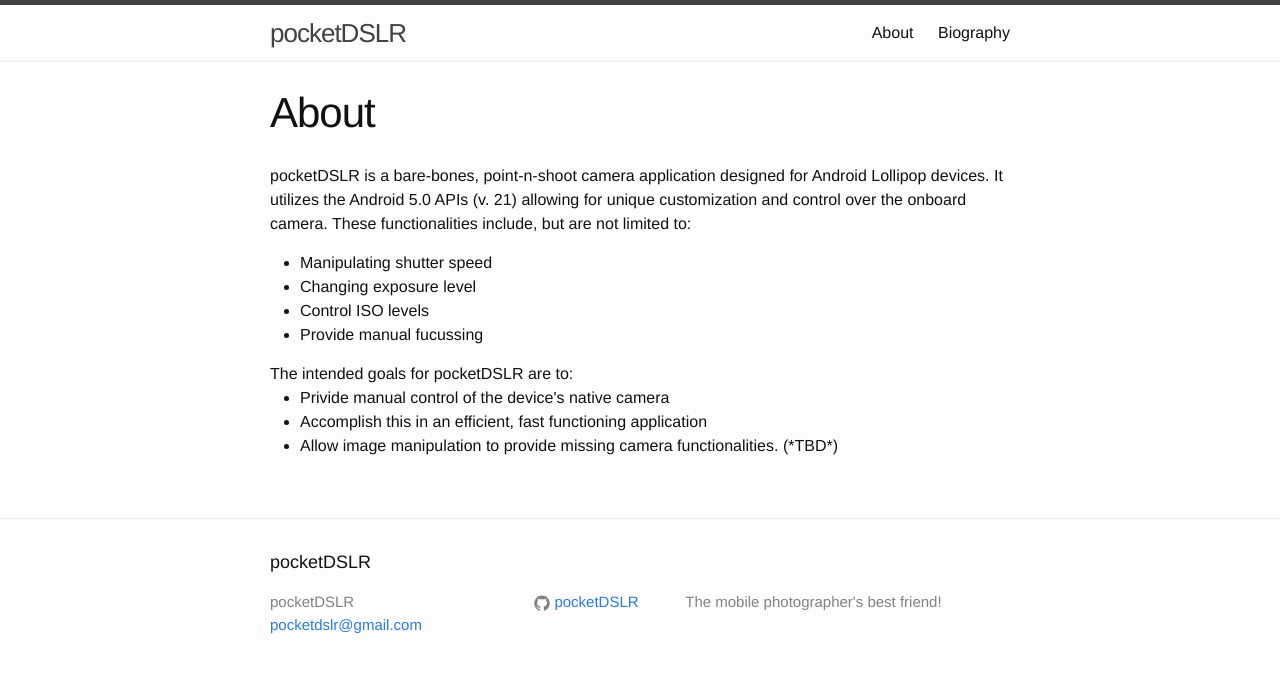
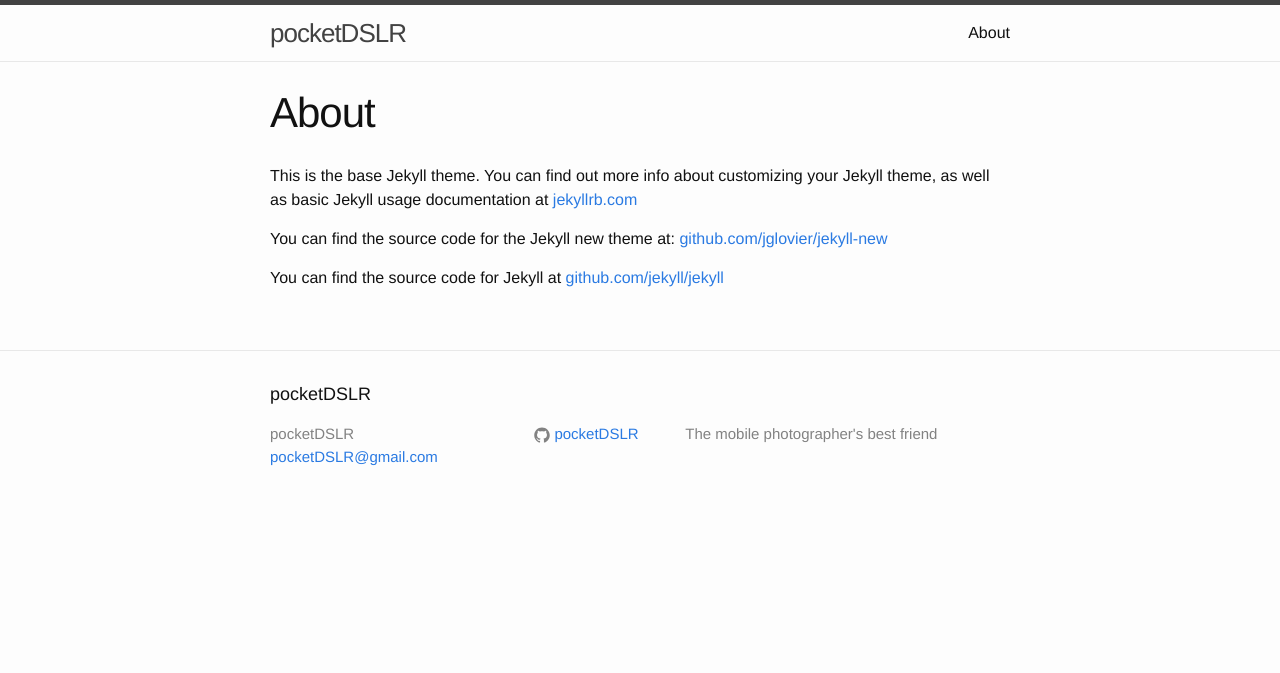
Before and after one commit to pocketDSLR/pocketDSLR.github.io, a Jekyll site: the page built from about.md, in a window 1280 px wide. Shown: the top 673 px of the page. Built offline with Jekyll 4.4.1, drawn with Linux system fonts in a browser that asks for light colours.

Commit message:
Starting from scratch

```diff
--- a/_config.yml
+++ b/_config.yml
@@ -1,10 +1,10 @@
 # Site settings
 title: pocketDSLR
-email: pocketdslr@gmail.com
+email: pocketDSLR@gmail.com
 description: > # this means to ignore newlines until "baseurl:"
-  The mobile photographer's best friend!
+  The mobile photographer's best friend
 baseurl: "" # the subpath of your site, e.g. /blog/
-url: "https://pocketDSLR.github.io" # the base hostname & protocol for your site
+url: "http://pocketDSLR.github.io" # the base hostname & protocol for your site
 github_username:  pocketDSLR
 
 # Build settings
--- a/_layouts/default.html
+++ b/_layouts/default.html
@@ -17,14 +17,4 @@
 
   </body>
 
-  <script>
-    (function(i,s,o,g,r,a,m){i['GoogleAnalyticsObject']=r;i[r]=i[r]||function(){
-    (i[r].q=i[r].q||[]).push(arguments)},i[r].l=1*new Date();a=s.createElement(o),
-    m=s.getElementsByTagName(o)[0];a.async=1;a.src=g;m.parentNode.insertBefore(a,m)
-    })(window,document,'script','//www.google-analytics.com/analytics.js','ga');
-
-    ga('create', 'UA-59759827-1', 'auto');
-    ga('send', 'pageview');
-  </script>
-
 </html>
--- a/_layouts/page.html
+++ b/_layouts/page.html
@@ -10,14 +10,5 @@
   <article class="post-content">
     {{ content }}
   </article>
-  <script>
-    (function(i,s,o,g,r,a,m){i['GoogleAnalyticsObject']=r;i[r]=i[r]||function(){
-    (i[r].q=i[r].q||[]).push(arguments)},i[r].l=1*new Date();a=s.createElement(o),
-    m=s.getElementsByTagName(o)[0];a.async=1;a.src=g;m.parentNode.insertBefore(a,m)
-    })(window,document,'script','//www.google-analytics.com/analytics.js','ga');
-
-    ga('create', 'UA-59759827-1', 'auto');
-    ga('send', 'pageview');
-  </script>
 
 </div>
--- a/_posts/2015-02-13-welcome-to-jekyll.markdown
+++ b/_posts/2015-04-22-welcome-to-jekyll.markdown
@@ -1,7 +1,7 @@
 ---
 layout: post
 title:  "Welcome to Jekyll!"
-date:   2015-02-13 19:43:31
+date:   2015-04-22 17:11:59
 categories: jekyll update
 ---
 You’ll find this post in your `_posts` directory. Go ahead and edit it and re-build the site to see your changes. You can rebuild the site in many different ways, but the most common way is to run `jekyll serve`, which launches a web server and auto-regenerates your site when a file is updated.
--- a/about.html
+++ /dev/null
@@ -1,25 +0,0 @@
----
-layout: page
-title: About
-permalink: /about/
----
-
-<p>
-pocketDSLR is a bare-bones, point-n-shoot camera application designed for
-Android Lollipop devices. It utilizes the Android 5.0 APIs (v. 21) allowing
-for unique customization and control over the onboard camera. These
-functionalities include, but are not limited to:
-</p>
-  <ul>
-    <li>Manipulating shutter speed</li>
-    <li>Changing exposure level</li>
-    <li>Control ISO levels</li>
-    <li>Provide manual fucussing</li>
- </ul>
-
-The intended goals for pocketDSLR are to:
-  <ul>
-    <li>Privide manual control of the device's native camera</li>
-    <li>Accomplish this in an efficient, fast functioning application</li>
-    <li>Allow image manipulation to provide missing camera functionalities. (*TBD*)</li>
-  </ul>
--- /dev/null
+++ b/about.md
@@ -0,0 +1,11 @@
+---
+layout: page
+title: About
+permalink: /about/
+---
+
+This is the base Jekyll theme. You can find out more info about customizing your Jekyll theme, as well as basic Jekyll usage documentation at [jekyllrb.com](http://jekyllrb.com/)
+
+You can find the source code for the Jekyll new theme at: [github.com/jglovier/jekyll-new](https://github.com/jglovier/jekyll-new)
+
+You can find the source code for Jekyll at [github.com/jekyll/jekyll](https://github.com/jekyll/jekyll)
--- a/index.html
+++ b/index.html
@@ -4,9 +4,8 @@
 
 <div class="home">
 
-  <h1 class="page-heading">Power Control & Versatility</h1>
+  <h1 class="page-heading">Posts</h1>
 
-<!--
   <ul class="post-list">
     {% for post in site.posts %}
       <li>
@@ -20,6 +19,5 @@
   </ul>
 
   <p class="rss-subscribe">subscribe <a href="{{ "/feed.xml" | prepend: site.baseurl }}">via RSS</a></p>
-  -->
 
 </div>
```
Also changed, not shown: _layouts/post.html (+0 -9 lines), bio.html (deleted, +0 -23 lines), README.md (deleted), 1 other file.
